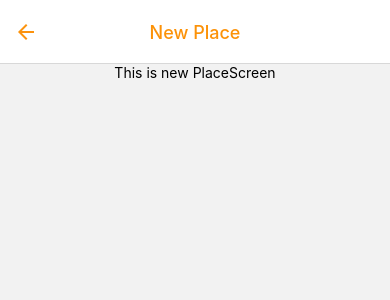
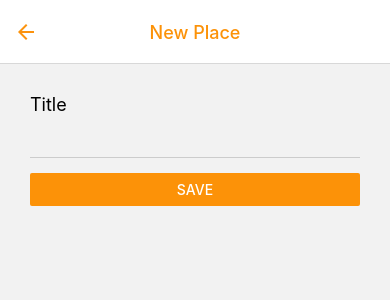
Before and after one commit to asadhameed/react-native-course, a React Native app in the folder 10 NativeDeviceFeatures/: screen /NewPlaceScreen in a window 390 px wide. Shown: the top 300 px of the page. Built offline with nearby package versions, Linux system fonts and the light colour scheme.

Commit message:
Getting Started with the Form

```diff
--- a/10 NativeDeviceFeatures/screens/NewPlaceScreen.js
+++ b/10 NativeDeviceFeatures/screens/NewPlaceScreen.js
@@ -1,19 +1,57 @@
-import React from "react";
-import { View, Text, StyleSheet } from "react-native";
+import React, { useState } from "react";
+import {
+  View,
+  Text,
+  StyleSheet,
+  TextInput,
+  Button,
+  ScrollView,
+} from "react-native";
+
+import Colors from "../constants/Colors";
 
 const NewPlaceScreen = () => {
+  const [title, setTitle] = useState();
+
+  const savePlaceHandler = () => {
+    console.log(`Title = ${title}`);
+  };
   return (
-    <View style={styles.container}>
-      <Text>This is new PlaceScreen</Text>
-    </View>
+    <ScrollView>
+      <View style={styles.form}>
+        <Text style={styles.title}>Title</Text>
+        <TextInput
+          style={styles.textInput}
+          value={title}
+          onChangeText={setTitle}
+        />
+        <Button
+          title="save"
+          color={Colors.primary}
+          onPress={savePlaceHandler}
+        />
+      </View>
+    </ScrollView>
   );
 };
 
 const styles = StyleSheet.create({
-  container: {
+  form: {
+    margin: 30,
     flex: 1,
     alignContent: "center",
-    alignItems: "center",
+    // alignItems: "center",
+  },
+  title: {
+    fontSize: 18,
+    marginBottom: 15,
+  },
+  textInput: {
+    borderBottomColor: "#ccc",
+    borderBottomWidth: 1,
+    marginBottom: 15,
+    paddingVertical: 5,
+    paddingHorizontal: 2,
   },
 });
 
```
